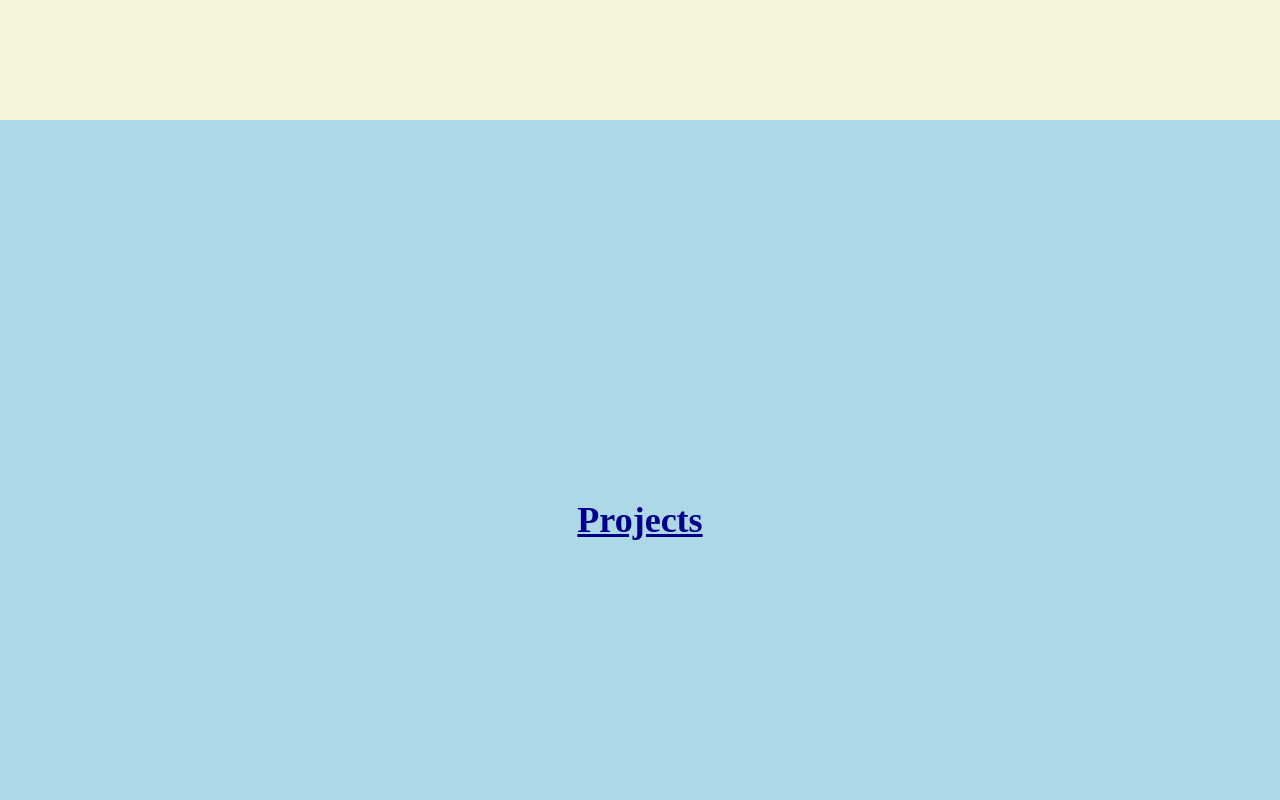
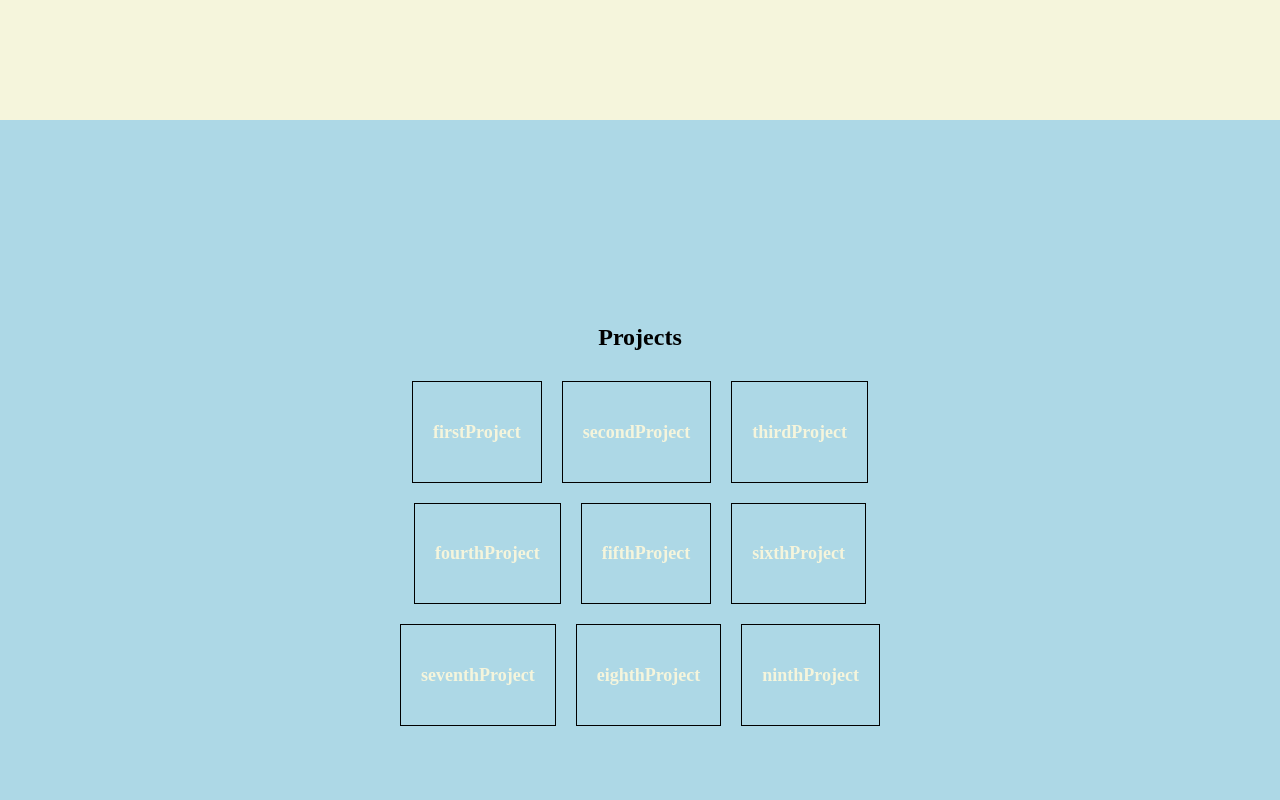
Before and after one commit to rabayarabu/portfolioMicroverse, a plain HTML site: page index.html in a window 1280 px wide. Shown: the part 680-1480 px from the top of the page. Drawn offline with Linux system fonts and the light colour scheme.

Commit message:
all requirements are done

```diff
--- a/css/style.css
+++ b/css/style.css
@@ -34,10 +34,13 @@ a {
   justify-content: center;
   align-items: center;
   background-color: beige;
+  flex-direction: column;
+
 }
 
 #projects {
   background-color: lightblue;
+
 }
 
 #projects > h2 > a {
@@ -45,6 +48,29 @@ a {
   font-size: 36px;
   text-decoration: underline;
 }
+
+@media screen and (min-width:600px) {
+  #cards{
+    width: 600px;
+  }
+
+
+}
+#cards{
+  display: flex;
+  flex-wrap: wrap;
+  justify-content: center;
+
+}
+.card{
+  border: 1px solid black;
+  margin: 10px;
+  padding: 20px;
+  text-align:center;
+
+}
+
+
 
 footer {
   display: flex;
--- a/index.html
+++ b/index.html
@@ -25,11 +25,43 @@
   </section>
 
   <section id="projects">
-    <h2 class="project-tile"><a href="#">Projects</a> </h2>
+    <h2 class="project-tile">Projects </h2>
+    <div id="cards">
+      <div class="card">
+        <h3 id="firstProject"><a href="#">firstProject</a></h3>
+      </div>
+      <div class="card">
+        <h3 id="secondProject"><a href="#">secondProject</a></h3>
+      </div>
+      <div class="card">
+        <h3 id="thirdProject"><a href="#">thirdProject</a></h3>
+      </div>
+      <div class="card">
+        <h3 id="fourthProject"><a href="#">fourthProject</a></h3>
+      </div>
+      <div class="card">
+        <h3 id="fifthProject"><a href="#">fifthProject</a></h3>
+      </div>
+      <div class="card">
+        <h3 id="sixthProject"><a href="#">sixthProject</a></h3>
+      </div>
+      <div class="card">
+        <h3 id="seventhProject"><a href="#">seventhProject</a></h3>
+      </div>
+      <div class="card">
+        <h3 id="eighthProject"><a href="#">eighthProject</a></h3>
+      </div>
+      <div class="card">
+        <h3 id="ninthProject"><a href="#">ninthProject</a></h3>
+      </div>
+    </div>
+
   </section>
 
+
+
   <footer>
-    <p>Feel Free to contact me via <a href="https://github.com/rabayarabu" target="_blank">GitHub</a></p>
+    <p >Feel Free to contact me via <a id="profile-link" href="https://github.com/rabayarabu" target="_blank">GitHub</a></p>
   </footer>
   <script src="js/index.js"></script>
 </body>
```
